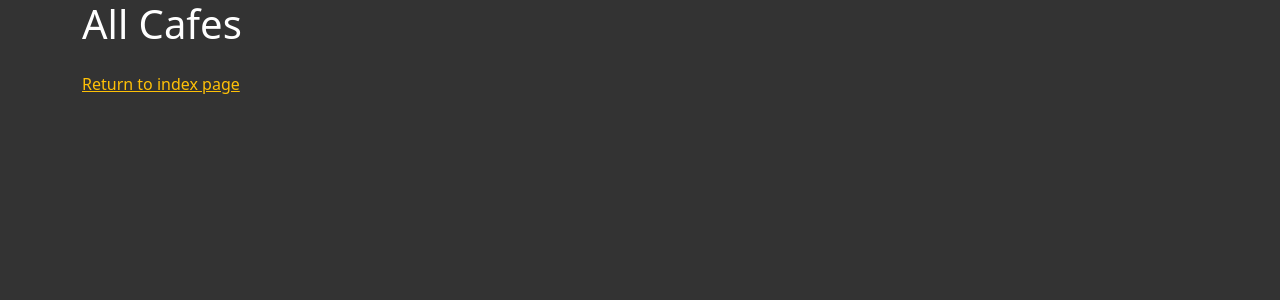
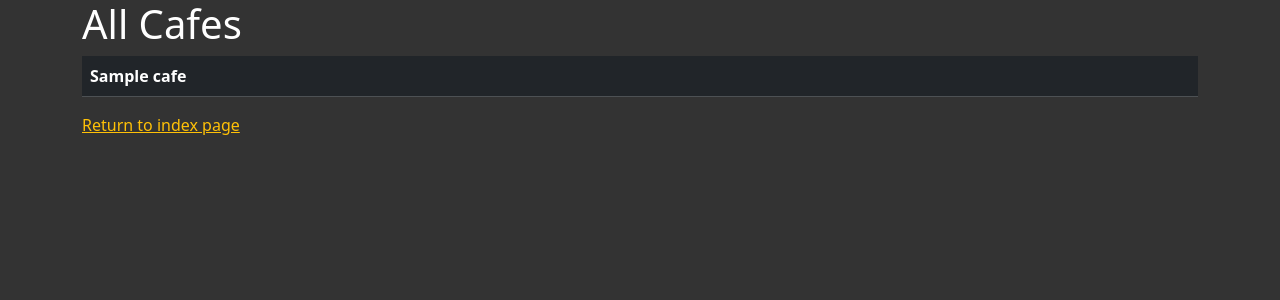
Before and after one commit to rahulmathur87/Day62CoffeeandWifi, a Flask app: template templates/cafes.html in a window 1280 px wide. Shown: the top 300 px of the page. Run offline with Flask 3, Linux system fonts and the light colour scheme; the template is opened without the code that fills it: most values are stand-ins (such as "Sample title", 1, 10 or a date in 2020); lists and menus that the app fills with data are empty; some libraries are stand-ins or nearby versions.

Commit message:
all cafes with links

```diff
--- a/templates/cafes.html
+++ b/templates/cafes.html
@@ -13,6 +13,29 @@
           <!-- This is where you will write the code to render a Bootstrap
           Table that contains all the information from the
           cafe-data.csv file. -->
+          <thead>
+            <tr>
+            {% for heading in cafes[0]: %}
+              <th scope="col">{{ heading }}</th>
+            {% endfor %}
+            </tr>
+          </thead>
+          <tbody>
+          {% for row in range(1, cafes | length): %}
+            <tr>
+            {% for cafe_data in cafes[row] %}
+              <td>
+                  {% if cafes[row].index(cafe_data) == 1: %}
+                    <a href="{{ cafe_data }}" target="_blank">Maps Link</a>
+                  {% else %}
+                    {{ cafe_data }}
+                  {% endif %}
+              </td>
+            {% endfor %}
+            </tr>
+          {% endfor %}
+          </tbody>
+
   	  </table>
 
       <p><a href="{{ url_for('home') }}">Return to index page</a></p>
```
